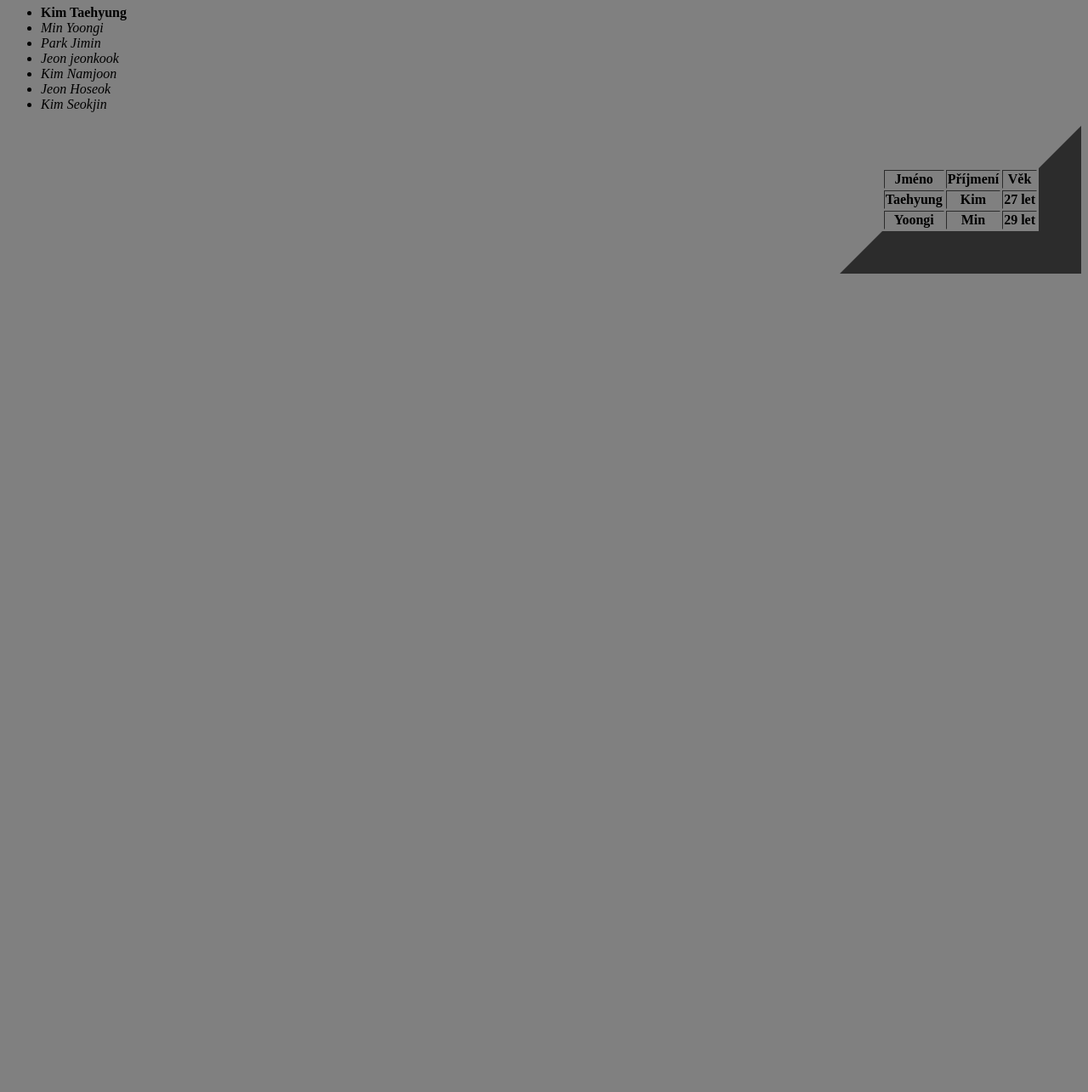
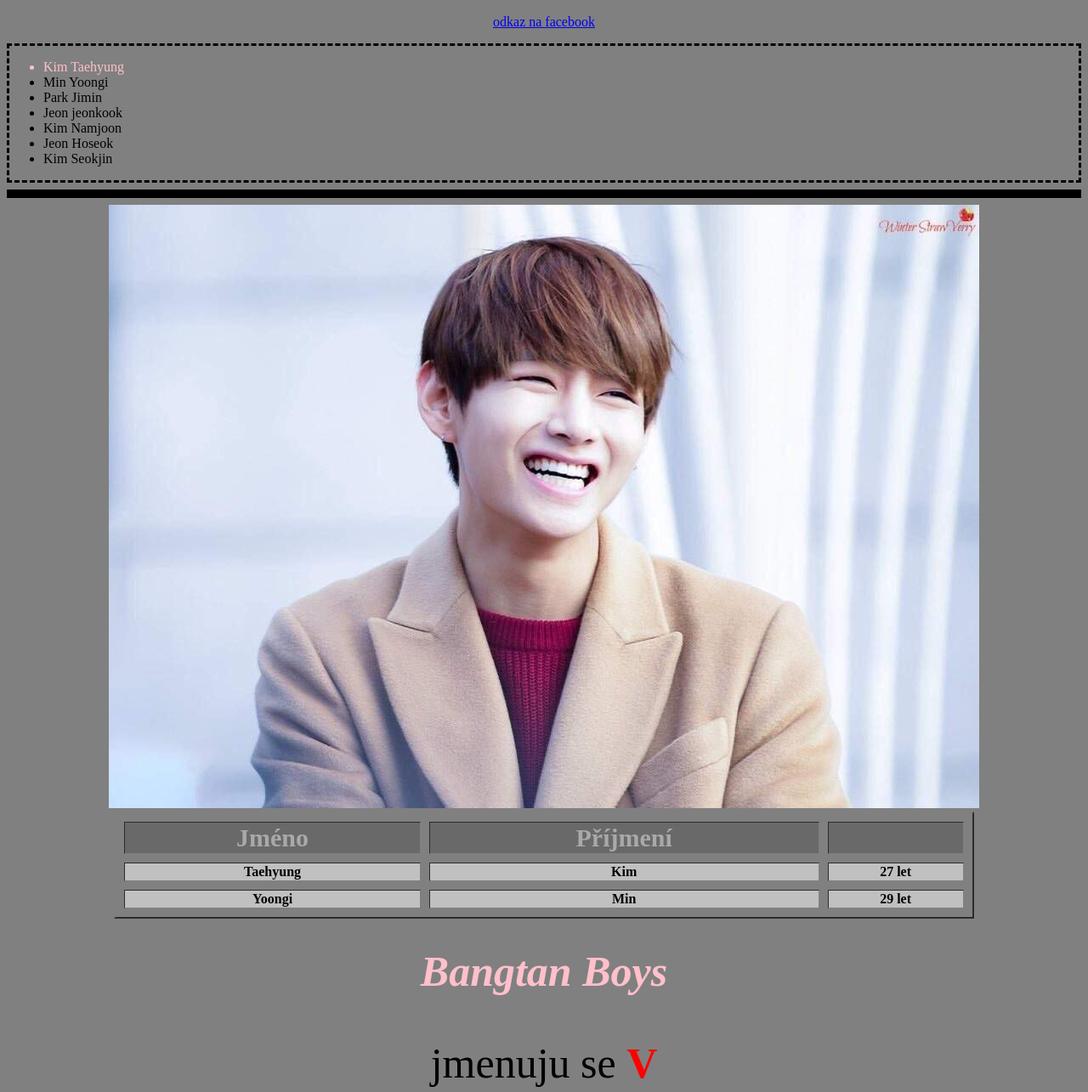
Before and after one commit to ElissJessie/First-site, a plain HTML site: page index.html in a window 1280 px wide. Shown: the part 535-1820 px from the top of the page at 85% size. Before the commit the page ends 857 px from the top, so only its background shows below. Drawn offline with Linux system fonts and the light colour scheme.

Commit message:
pokročení
css

```diff
--- /dev/null
+++ b/Style.css
@@ -0,0 +1,22 @@
+h1 {
+	color:pink;
+	font-size: 50px;
+	}
+h2 {
+	color:DarkTurquoise
+}
+
+#hulahula {color: black;}
+.black {
+	font-style: italic;}
+
+.heyhou {color:pink; }
+.haha {font-weight: bold; color: darkgray}
+th.haha { font-size: 30px;}
+html {text-align: center;
+		weight: 800px;}
+#nene {text-align: left;}
+.ramecek {border:dashed;}
+.zvyrazneny { color:red;
+			font-weight: bold;}
+.velikost {font-size: 50px;}
--- a/index.html
+++ b/index.html
@@ -2,41 +2,49 @@
 <html>
 	<head>
 		<title> Moje první stránka </title>
+		<link rel="stylesheet" href="Style.css">
 	</head>
 	<body bgcolor="gray">
-		<h1 title="nadpis">  <center> Bangtan Boys </center></h1>
+		<h1 id="hulahula">  <center> Bangtan Boys </center></h1>
 		<h2> Kim Taehyung </h2>
 			<center> <img src="Kim taehyung 1.jpg" alt="BTS" > </center>
 		<p> <a href="https://www.facebook.com">odkaz na facebook </a> </p>
-<div>
-	<ul>
-		<li> <b> Kim Taehyung </b> </li>
-		<li> <i> Min Yoongi </li>
+<div class="ramecek">
+	<ul id="nene">
+		<li class="heyhou"> Kim Taehyung </li>
+		<li> Min Yoongi </li>
 		<li> Park Jimin </li>
 		<li> Jeon jeonkook </li>
 		<li> Kim Namjoon </li>
 		<li> Jeon Hoseok </li>
-		<li> Kim Seokjin </i> </li>
+		<li> Kim Seokjin </li>
 	</ul>
 </div>
-<table border="50" align="right">
-		<tr>
-			<th> Jméno </th>
-			<th> Příjmení</th>
-			<th> Věk </th>
+<hr size=10 color="black"> </hr>
+<center> <img src="Kim taehyung 2.jpg" alt="BTS" > </center>
+<table border="2" width=80% cellspacing=10 align="center">
+		<tr bgcolor="DimGray">
+			<th class="haha"> Jméno </th>
+			<th class="haha"> Příjmení </th>
+			<th class="haha" Věk </th>
 		</tr>
 	</thead>
 	<tbody>
-		<tr>
-			<th> Taehyung </th>
-			<th> Kim </th>
-			<th> 27 let </th>
+		<tr bgcolor="silver">
+			<th > Taehyung </th>
+			<th > Kim </th>
+			<th > 27 let </th>
 		</tr>
-		<tr>
+		<tr bgcolor="silver">
 			<th> Yoongi </th>
 			<th> Min </th>
 			<th> 29 let </th>
+		</tr>
 	</tbody>
   </table>
-  </body>
+<h1 class="black">  <center> Bangtan Boys </center></h1>
+<p class="velikost">
+jmenuju se <span class="zvyrazneny"> V </span>
+</p>
+ </body>
 </html>
```
Also changed, not shown: Kim taehyung 2.jpg (added).
